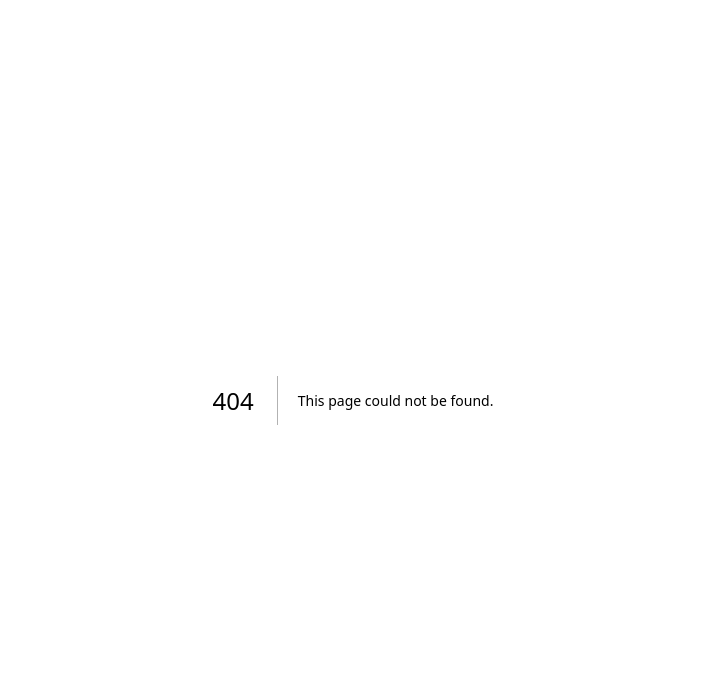
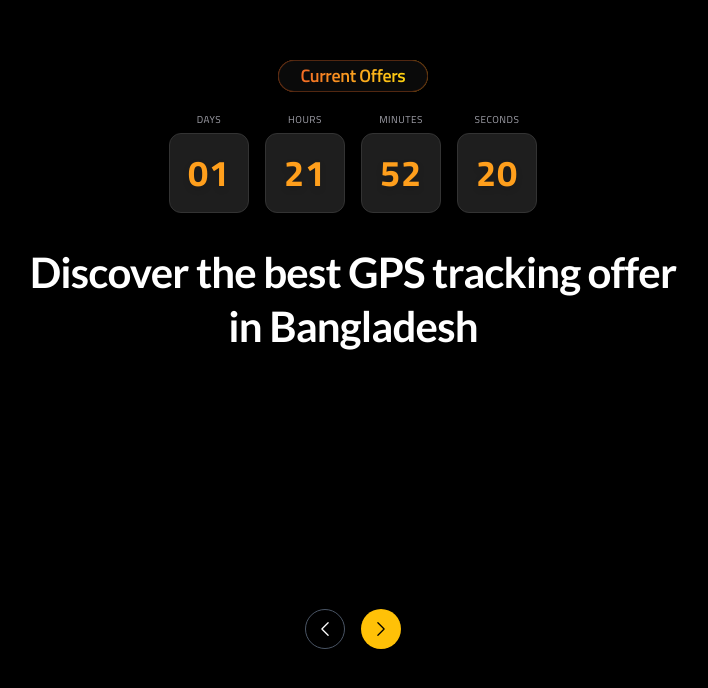
Before and after one commit to Mostakin-MF/Frontend_Internship_Practice, a Next.js app: page /Offerpage in a window 1280 px wide. Before the commit this address had no page. Shown: the top 688 px of the page, without its empty margins (287-995 px from the left). Built offline with nearby package versions, Linux system fonts and the light colour scheme.

Commit message:
04-Feb Offerpage practice: countdown box

```diff
--- /dev/null
+++ b/app/Offerpage/card.tsx
@@ -0,0 +1,38 @@
+function Card({ title, value }: { title: string; value: number }) {
+    // PAD with leading zero
+    const formattedValue = value < 10 ? `0${value}` : `${value}`;
+
+    return (
+        <div className="flex flex-col items-center">
+            <h3 className="text-[#a1a1aa] text-[10px] uppercase tracking-wider mb-1.5 font-medium font-titillium">{title}</h3>
+            <div className="bg-[#1e1e1e] rounded-lg border border-[#333333] shadow-lg w-16 h-16 md:w-20 md:h-20 flex justify-center items-center backdrop-blur-sm bg-opacity-80">
+                <p className="text-[#ff9f1c] text-3xl md:text-4xl font-bold font-titillium tracking-wide drop-shadow-md">
+                    {formattedValue}
+                </p>
+            </div>
+        </div>
+    );
+}
+
+function CountDownTile() {
+    return (
+        <div className="relative group cursor-pointer w-[150px] h-[32px]">
+            <div className="absolute inset-0 bg-gradient-to-r from-[#F36B24] to-[#FDD10E] rounded-[100px] opacity-75"></div>
+            <div className="relative w-full h-full bg-[#0a0a0a] rounded-[100px] border border-[#F36B24]/30 flex items-center justify-center">
+                <span className="bg-gradient-to-r from-[#F36B24] to-[#FDD10E] bg-clip-text text-transparent font-titillium font-semibold text-[18px] leading-none tracking-tight text-center" style={{ letterSpacing: '-0.02em' }}>
+                    Current Offers
+                </span>
+            </div>
+        </div>
+    );
+}
+
+function OfferTicketPlaceholder() {
+    return (
+        <div className="w-64 h-36">
+
+        </div>
+    );
+}
+
+export { Card, CountDownTile, OfferTicketPlaceholder };
--- /dev/null
+++ b/app/Offerpage/page.tsx
@@ -0,0 +1,53 @@
+import { Card, CountDownTile, OfferTicketPlaceholder } from "./card";
+
+export default function Offerpage() {
+    return (
+        <div className="flex flex-col items-center justify-start min-h-screen bg-black relative overflow-hidden pt-15">
+
+            {/* 1. Badge Section */}
+            <div className="mb-5">
+                <CountDownTile />
+            </div>
+
+            {/* 2. Countdown Timer Section */}
+            <div className="flex gap-4 mb-8">
+                <Card title="Days" value={1} />
+                <Card title="Hours" value={21} />
+                <Card title="Minutes" value={52} />
+                <Card title="Seconds" value={20} />
+            </div>
+
+            {/* 3. Headline Text Section */}
+            <div className="w-full max-w-[760px] flex items-center justify-center text-center mb-16 px-4">
+                <h1 className="text-white font-lato font-semibold text-[32px] md:text-[42px] leading-tight md:leading-[54px] tracking-tight md:tracking-[-0.02em] text-center">
+                    Discover the best GPS tracking offer <br className="hidden md:block" />
+                    in Bangladesh
+                </h1>
+            </div>
+
+            {/* 5. Bottom Offer Section (Placeholders) */}
+            <div className="w-full max-w-7xl relative z-10 flex flex-col items-center pb-8">
+                <div className="flex flex-wrap justify-center gap-6 md:gap-8 w-full px-4 overflow-x-auto no-scrollbar pb-4">
+                    <OfferTicketPlaceholder />
+                    <OfferTicketPlaceholder />
+                    <OfferTicketPlaceholder />
+                    <OfferTicketPlaceholder />
+                </div>
+
+                {/* Navigation Buttons */}
+                <div className="flex gap-4 mt-8">
+                    <button className="w-10 h-10 rounded-full border border-gray-600 flex items-center justify-center text-white hover:bg-white/10 transition">
+                        <svg xmlns="http://www.w3.org/2000/svg" fill="none" viewBox="0 0 24 24" strokeWidth={1.5} stroke="currentColor" className="w-5 h-5">
+                            <path strokeLinecap="round" strokeLinejoin="round" d="M15.75 19.5 8.25 12l7.5-7.5" />
+                        </svg>
+                    </button>
+                    <button className="w-10 h-10 rounded-full bg-[#FFC107] flex items-center justify-center text-black hover:bg-[#FFD54F] transition">
+                        <svg xmlns="http://www.w3.org/2000/svg" fill="none" viewBox="0 0 24 24" strokeWidth={1.5} stroke="currentColor" className="w-5 h-5">
+                            <path strokeLinecap="round" strokeLinejoin="round" d="m8.25 4.5 7.5 7.5-7.5 7.5" />
+                        </svg>
+                    </button>
+                </div>
+            </div>
+        </div>
+    );
+}
--- a/app/globals.css
+++ b/app/globals.css
@@ -55,6 +55,8 @@
   /* Fonts */
   --font-display: "Mona Sans", sans-serif;
   --font-body: "Inter", sans-serif;
+  --font-titillium: var(--font-titillium-web);
+  --font-lato: var(--font-lato);
 }
 
 /* -----------------------------------------
@@ -85,10 +87,12 @@
   --input: #ffffff;
   --ring: #f3cd0e;
 
-  --radius: 0.75rem; /* 12px from Figma */
+  --radius: 0.75rem;
+  /* 12px from Figma */
 
   /* Status colors */
-  --success: #30b5bf; /* success/info */
+  --success: #30b5bf;
+  /* success/info */
   --success-foreground: #ffffff;
 
   --warning: #ec7b35;
--- a/app/layout.tsx
+++ b/app/layout.tsx
@@ -1,6 +1,6 @@
 import "./globals.css";
 import type { Metadata } from "next";
-import { Geist, Geist_Mono } from "next/font/google";
+import { Geist, Geist_Mono, Titillium_Web, Lato } from "next/font/google";
 
 
 const geistSans = Geist({
@@ -11,6 +11,18 @@ const geistSans = Geist({
 const geistMono = Geist_Mono({
   variable: "--font-geist-mono",
   subsets: ["latin"],
+});
+
+const titilliumWeb = Titillium_Web({
+  weight: ["200", "300", "400", "600", "700", "900"],
+  subsets: ["latin"],
+  variable: "--font-titillium-web",
+});
+
+const lato = Lato({
+  weight: ["100", "300", "400", "700", "900"],
+  subsets: ["latin"],
+  variable: "--font-lato",
 });
 
 export const metadata: Metadata = {
@@ -26,7 +38,7 @@ export default function RootLayout({
   return (
     <html lang="en">
       <body
-        className={`${geistSans.variable} ${geistMono.variable} antialiased`}
+        className={`${geistSans.variable} ${geistMono.variable} ${titilliumWeb.variable} ${lato.variable} antialiased`}
         suppressHydrationWarning={true}
       >
         {children}
```
Also changed, not shown: public/Frame 2147224675.png (added).
